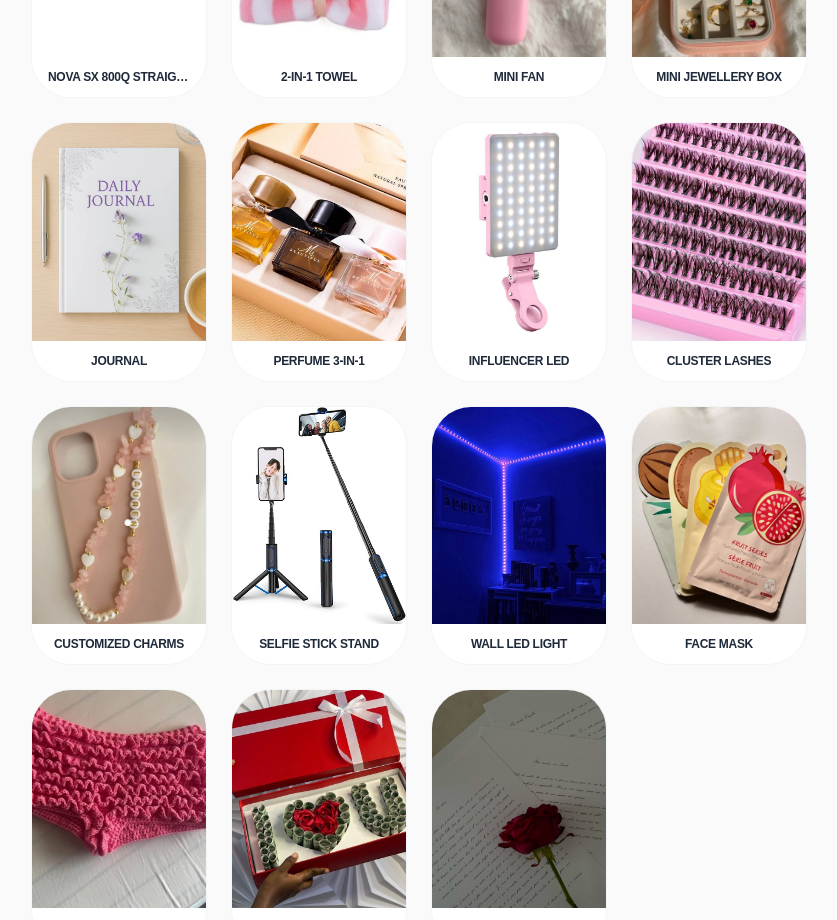
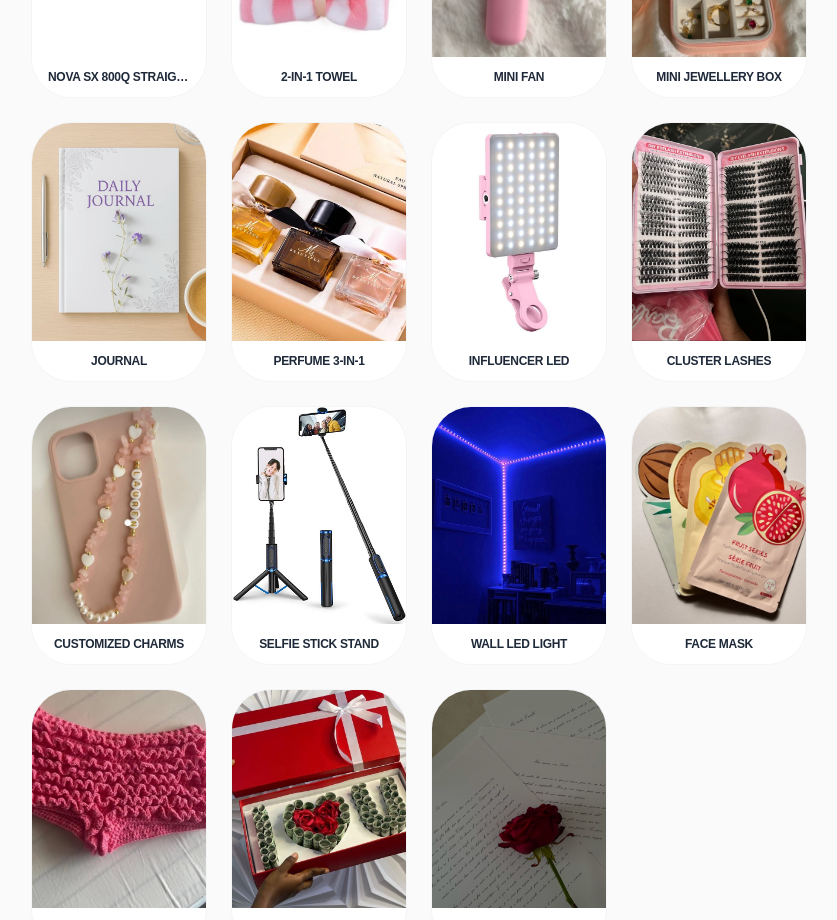
Before and after one commit to Billsthename22/deluxeglobal, a Next.js app: page /Build in a window 1280 px wide. Shown: the part 1060-1980 px from the top of the page, without its empty margins (17-854 px from the left). Built offline with nearby package versions, Linux system fonts and the light colour scheme.

Commit message:
changed the lashes

```diff
--- a/src/app/Build/page.tsx
+++ b/src/app/Build/page.tsx
@@ -32,7 +32,7 @@ const items: Item[] = [
   { id: 13, name: "Journal", image: "/items/journal.jpg" },
   { id: 14, name: "Perfume 3-in-1", image: "/items/perfume.jpg" },
   { id: 15, name: "Influencer LED", image: "/items/led.jpg" },
-  { id: 16, name: "Cluster Lashes", image: "/items/cluster.jpg" },
+  { id: 16, name: "Cluster Lashes", image: "/items/clusterlash.jpg" },
   { id: 17, name: "Customized Charms", image: "/items/charms.jpg" },
   { id: 18, name: "Selfie Stick stand", image: "/items/Selfiestick.jpg" },
   { id: 19, name: "Wall LED light", image: "/items/ledlight.jpg" },
```
Also changed, not shown: public/items/cluster.jpg (deleted), public/items/clusterlash.jpg (added).
